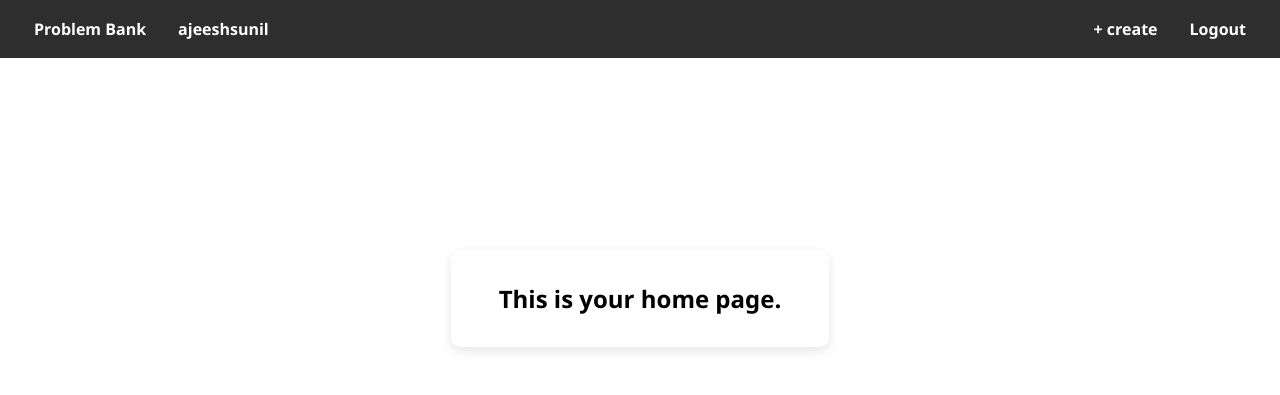
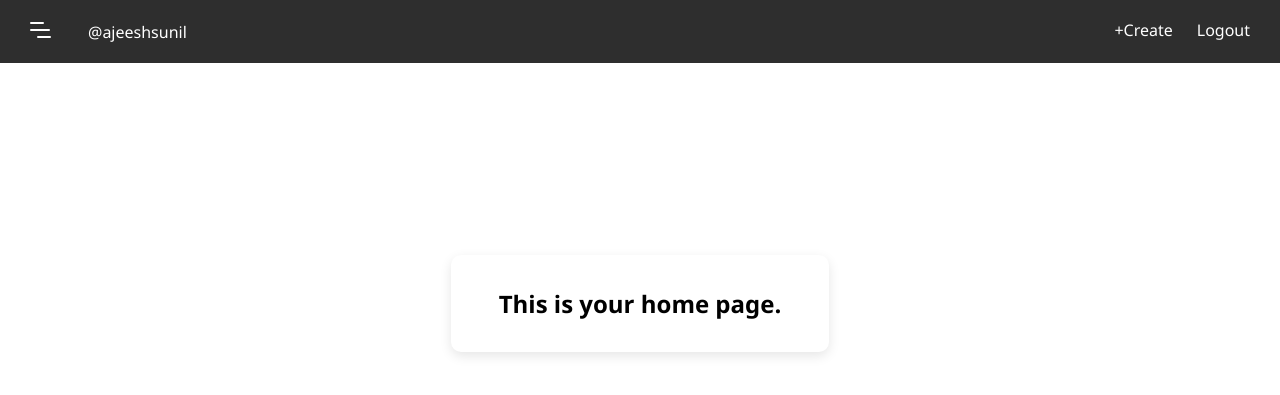
Before and after one commit to sivaganesh2002/friendly-octo-guide, a Django app: page /home/ in a window 1280 px wide. Shown: the top 395 px of the page. Run offline with Django 5.2, Linux system fonts and the light colour scheme; a user stored in the database is signed in.

Commit message:
ignored commit message# This is a generated file; do not edit. 	modified:   accounts/templates/accounts/home.html 	modified:   db.sqlite3 	modified:   problem_bank/templates/problem_bank/problemset.html 	modified:   templates/base.html

```diff
--- a/accounts/templates/accounts/home.html
+++ b/accounts/templates/accounts/home.html
@@ -3,9 +3,24 @@
 {% block title %}Home{% endblock %}
 
 {% block nav_actions %}
-<a href="{% url 'create_problem' %}">+ create</a>
-<a href="{% url 'logout' %}">Logout</a>
+<div class="user-welcome-container">
+        {% if messages %}
+            {% for message in messages %}
+                {% if 'success' in message.tags %}
+                    <a href="{% url 'home' %}" class="welcome-message-overlay">{{ message }}</a>
+                {% endif %}
+            {% endfor %}
+        {% endif %}
+        <a href="{% url 'home' %}" class="username-display">@{{ user.username }}</a>
+    </div>
 {% endblock %}
+
+{# This new block controls the RIGHT side of the navbar #}
+{% block nav_actions_right %}
+    <a href="{% url 'create_problem' %}">+Create</a>
+    <a href="{% url 'logout' %}">Logout</a>
+{% endblock %}
+
 
 {% block content %}
 <div style="display: flex; justify-content: center; align-items: center; height: 60vh;">
@@ -13,4 +28,21 @@
         <h2 style="margin: 0; text-align: center;">This is your home page.</h2>
     </div>
 </div>
+
+<script>
+    document.addEventListener('DOMContentLoaded', function() {
+        const welcomeOverlay = document.querySelector('.welcome-message-overlay');
+
+        if (welcomeOverlay) {
+            setTimeout(() => {
+                // Fade out the message
+                welcomeOverlay.style.opacity = '0';
+                // Remove it after the fade transition
+                setTimeout(() => {
+                    welcomeOverlay.style.display = 'none';
+                }, 500); // Match CSS transition time
+            }, 3000); // 3 seconds
+        }
+    });
+</script>
 {% endblock %}
--- a/templates/base.html
+++ b/templates/base.html
@@ -11,7 +11,7 @@
         .navbar {
             background-color: #2e2e2e;
             color: white;
-            padding: 12px 24px;
+            padding: 15px 24px;
             display: flex;
             justify-content: space-between;
             align-items: center;
@@ -22,8 +22,8 @@
         .nav-right a {
             color: white;
             text-decoration: none;
-            font-weight: bold;
-            padding: 6px 10px;
+            font-weight: 500;
+            padding: 3px 6px 6px 6px;
             border-radius: 4px;
             transition: background-color 0.2s ease, color 0.2s ease;
         }
@@ -44,17 +44,77 @@
             background-color: #444;
             color: #ff4d4d;
         }
+
+        .menu-icon {
+            display: inline-block;
+            width: 24px;
+            height: 24px;
+            margin-right: 10px;
+        }
+
+        .menu-icon svg {
+            fill: white;
+            transition: fill 0.2s ease;
+        }
+
+        .menu-icon svg:hover {
+            fill: #33a037;
+            cursor: pointer;
+        }
+
+        .user-welcome-container {
+            position: relative;
+            display: inline-block;
+            vertical-align: middle;
+        }
+
+        .welcome-message-overlay {
+            position: absolute;
+            top: 0;
+            left: -20;
+            bottom: 0;
+            z-index: 10;
+            background: #2e2e2e;
+            color: #f8f9fa;
+            border: 1px solid #2e2e2e;
+            border-radius: 5px;
+            padding: 0 10px;
+            white-space: nowrap;
+            display: flex;
+            align-items: center;
+            justify-content: center;
+            transition: opacity 0.5s ease-in-out;
+
+            font-family: inherit;
+            font-weight: inherit;
+            font-size: 500;
+            text-decoration: none;
+        }
     </style>
 </head>
 <body>
     <div class="navbar">
         <div class="nav-left">
-            <a href="{% url 'problem_bank' %}">Problem Bank</a>
-            <a href="{% url 'home' %}">{{ user.username }}</a>
+            <a href="{% url 'problem_bank' %}" class="menu-icon" aria-label="Menu">
+                <svg width="24" height="24" viewBox="0 0 24 24" fill="black" xmlns="http://www.w3.org/2000/svg">
+                    <rect y="4" width="14" height="2" rx="1" />
+                    <rect y="11" width="20" height="2" rx="1" />
+                    <rect x="7" y="18" width="14" height="2" rx="1" />
+                </svg>
+            </a>
+             {% block nav_actions %}
+                {# Default content for authenticated users on other pages #}
+                {% if user.is_authenticated %}
+                    <a href="{% url 'home' %}">@{{ user.username }}</a>
+                {% endif %}
+            {% endblock %}
         </div>
         <div class="nav-right">
-            {% block nav_actions %}
-            <a href="{% url 'logout' %}">Logout</a>
+            {% block nav_actions_right %}
+                {# This is the new block for right-side actions #}
+                {% if user.is_authenticated %}
+                    <a href="{% url 'logout' %}">Logout</a>
+                {% endif %}
             {% endblock %}
         </div>
     </div>
```
Also changed, not shown: problem_bank/templates/problem_bank/problemset.html (+0 -7 lines), db.sqlite3.
